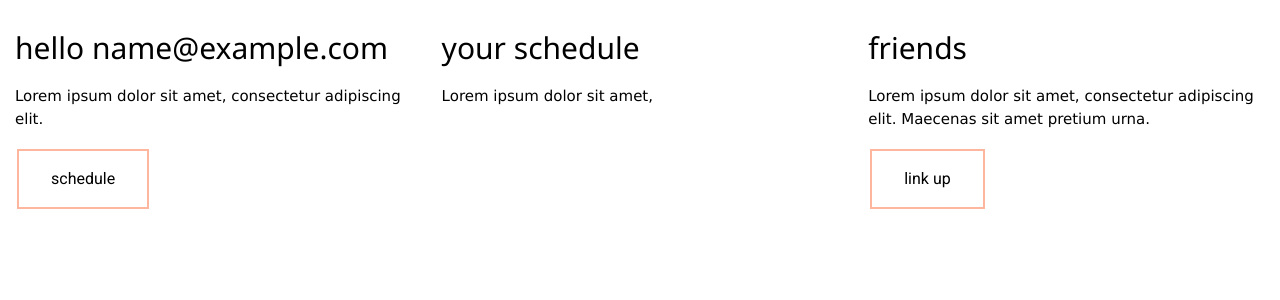
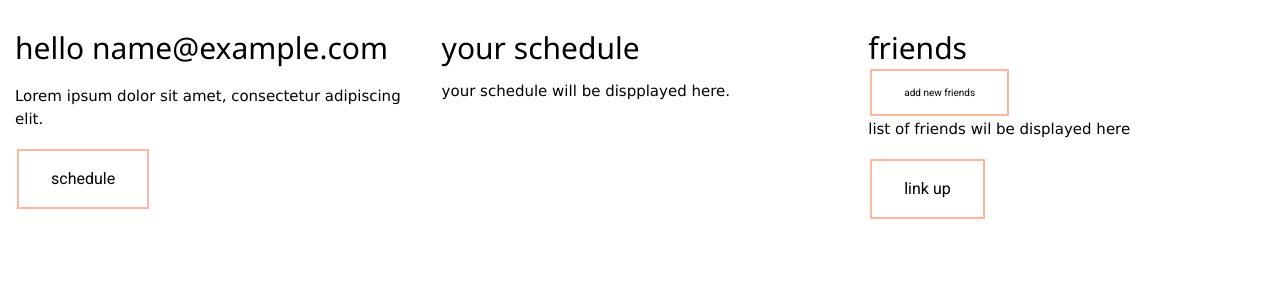
Before and after one commit to erinlimbo/Link, a Python web app: template templates/home.html in a window 1280 px wide. Shown: the part 100-400 px from the top of the page. Run offline with Jinja, Linux system fonts and the light colour scheme; the template is opened without the code that fills it: most values are stand-ins (such as "Sample title", 1, 10 or a date in 2020).

Commit message:
added friends button to go to friendrequest page

```diff
--- a/templates/friends.html
+++ b/templates/friends.html
@@ -5,7 +5,7 @@
     <title>Link</title>
   </head>
   <body>
-    <p> HEY FRIENDS! </p>
+    <p> add friends here </p>
 
   </body>
 </html>
--- a/templates/home.html
+++ b/templates/home.html
@@ -35,6 +35,18 @@
       background-color: #FEB69E;
       color: white;
     }
+    .button2 {
+      background-color: white;
+      color: black;
+      border: 2px solid #FEB69E;
+      font-size: 10px;
+      display: inline;
+    }
+
+    .button2:hover {
+      background-color: #FEB69E;
+      color: white;
+    }
     /* Create three equal columns that floats next to each other */
     .column {
       float: left;
@@ -68,20 +80,20 @@
     </header>
     <div class="row">
   <div class="column">
-    <h2>hello {{email_address}}</h2>
+     <h2>hello {{email_address}}</h2> <!-- it says email rn, but soon it will say users first name -->
     <p>Lorem ipsum dolor sit amet, consectetur adipiscing elit.</p>
     <a href="http://linkwithfriends.appspot.com/schedule" class="button button1">schedule</a>
   </div>
 
   <div class="column">
-    <h2>your schedule</h2>
-    <p>Lorem ipsum dolor sit amet, </p>
+    <h2>your schedule</h2>your schedule will be dispplayed here. </p>
   </div>
 
   <div class="column">
     <h2>friends</h2>
-    <p>Lorem ipsum dolor sit amet, consectetur adipiscing elit. Maecenas sit amet pretium urna. </p>
-    <button class="button button1">link up</button>
+    <a href="http://linkwithfriends.appspot.com/friends" class="button button2">add new friends</a>
+    <p>list of friends wil be displayed here </p>
+    <a href="http://linkwithfriends.appspot.com/schedule" class="button button1">link up</a>
   </div>
   </body>
 </html>
```
